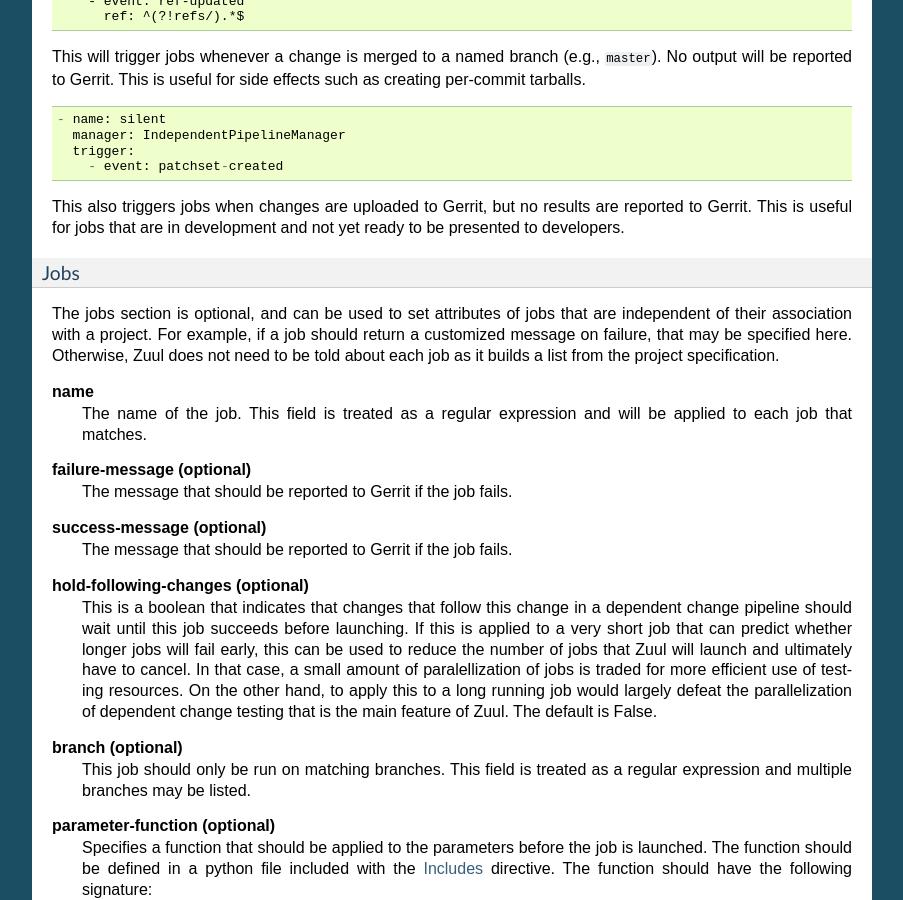
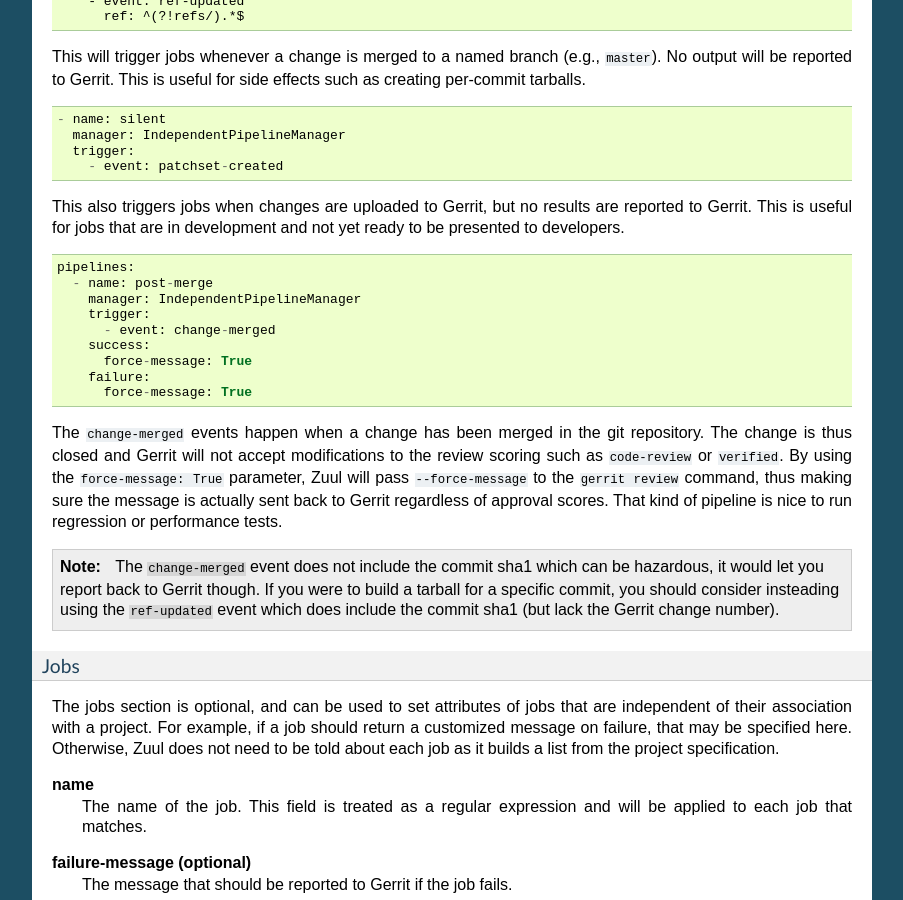
Before and after one commit to openstack-infra/zuul, a Sphinx documentation site: the page built from doc/source/zuul.rst, in a window 1280 px wide and 900 px high, scrolled down 4637 px. Shown: the whole window, without its empty margins (198-1101 px from the left). Built offline with Sphinx 7.4.7, drawn with Linux system fonts in a browser that asks for light colours.

Commit message:
doc about a post-merge pipeline
Reacting on `change-merged` event definitely requires --force-message to
be passed to `gerrit review` or Gerrit will complain the change is
closed whenever it is also passed --verify X or --code-review Y.

Added a simple example to setup a post-merge independant pipeline.

Left a note about ``change-merged`` lacking the commit sha1. One should
instead use the ``ref-updated`` when the commit sha1 is needed.

Close #1067083

Change-Id: Ic402a0048651d10ac619010fdfd58725374368cd
Reviewed-on: https://review.openstack.org/14476
Approved: James E. Blair <corvus@inaugust.com>
Reviewed-by: James E. Blair <corvus@inaugust.com>
Tested-by: Jenkins

```diff
--- a/doc/source/zuul.rst
+++ b/doc/source/zuul.rst
@@ -323,7 +323,32 @@
 
 This also triggers jobs when changes are uploaded to Gerrit, but no
 results are reported to Gerrit.  This is useful for jobs that are in
-development and not yet ready to be presented to developers.
+development and not yet ready to be presented to developers. ::
+
+  pipelines:
+    - name: post-merge
+      manager: IndependentPipelineManager
+      trigger:
+        - event: change-merged
+      success:
+        force-message: True
+      failure:
+        force-message: True
+
+The ``change-merged`` events happen when a change has been merged in the git
+repository. The change is thus closed and Gerrit will not accept modifications
+to the review scoring such as ``code-review`` or ``verified``. By using the
+``force-message: True`` parameter, Zuul will pass ``--force-message`` to the
+``gerrit review`` command, thus making sure the message is actually
+sent back to Gerrit regardless of approval scores.
+That kind of pipeline is nice to run regression or performance tests.
+
+.. note::
+  The ``change-merged`` event does not include the commit sha1 which can be
+  hazardous, it would let you report back to Gerrit though.  If you were to
+  build a tarball for a specific commit, you should consider insteading using
+  the ``ref-updated`` event which does include the commit sha1 (but lack the
+  Gerrit change number).
 
 Jobs
 """"
```
